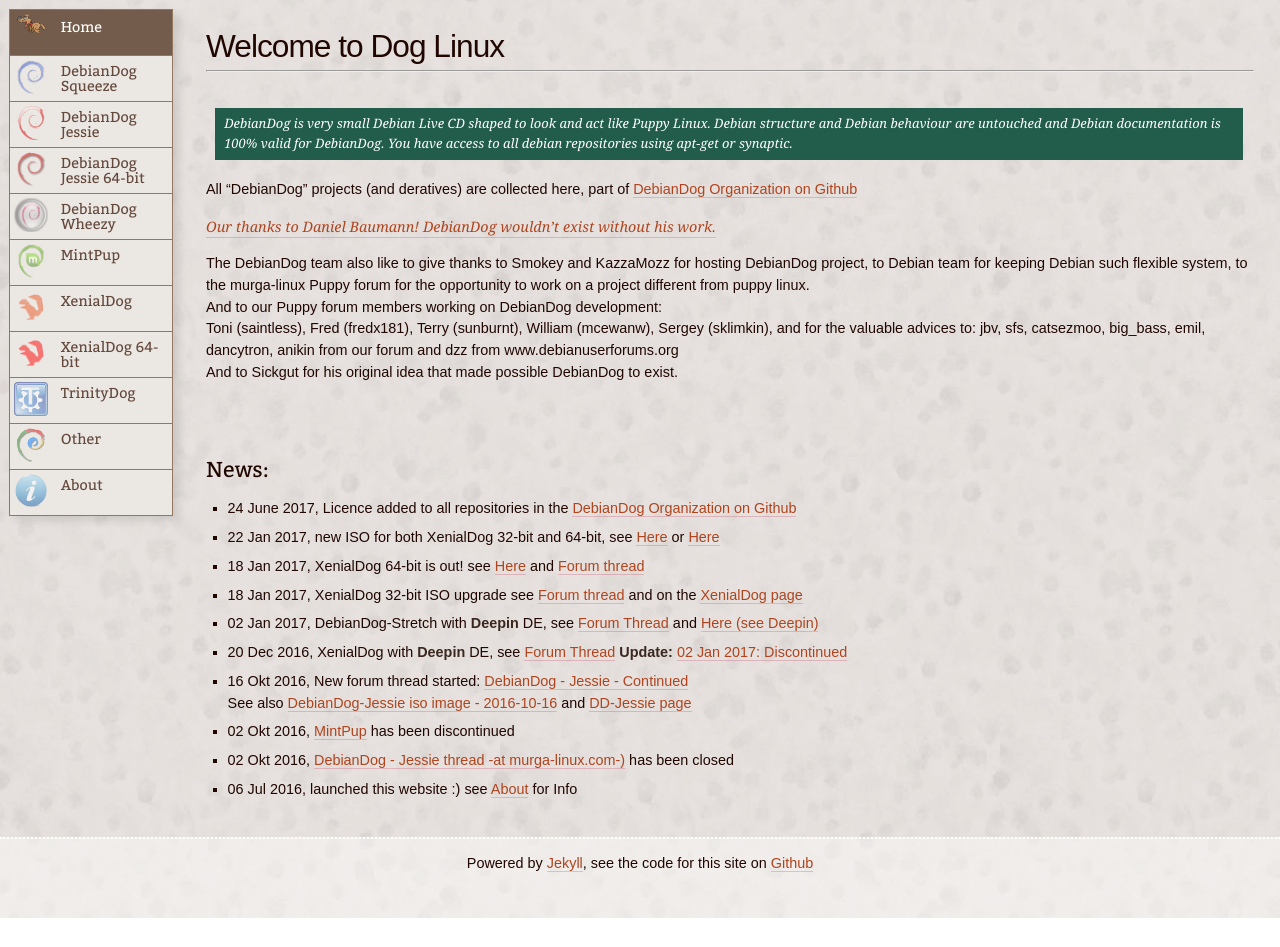
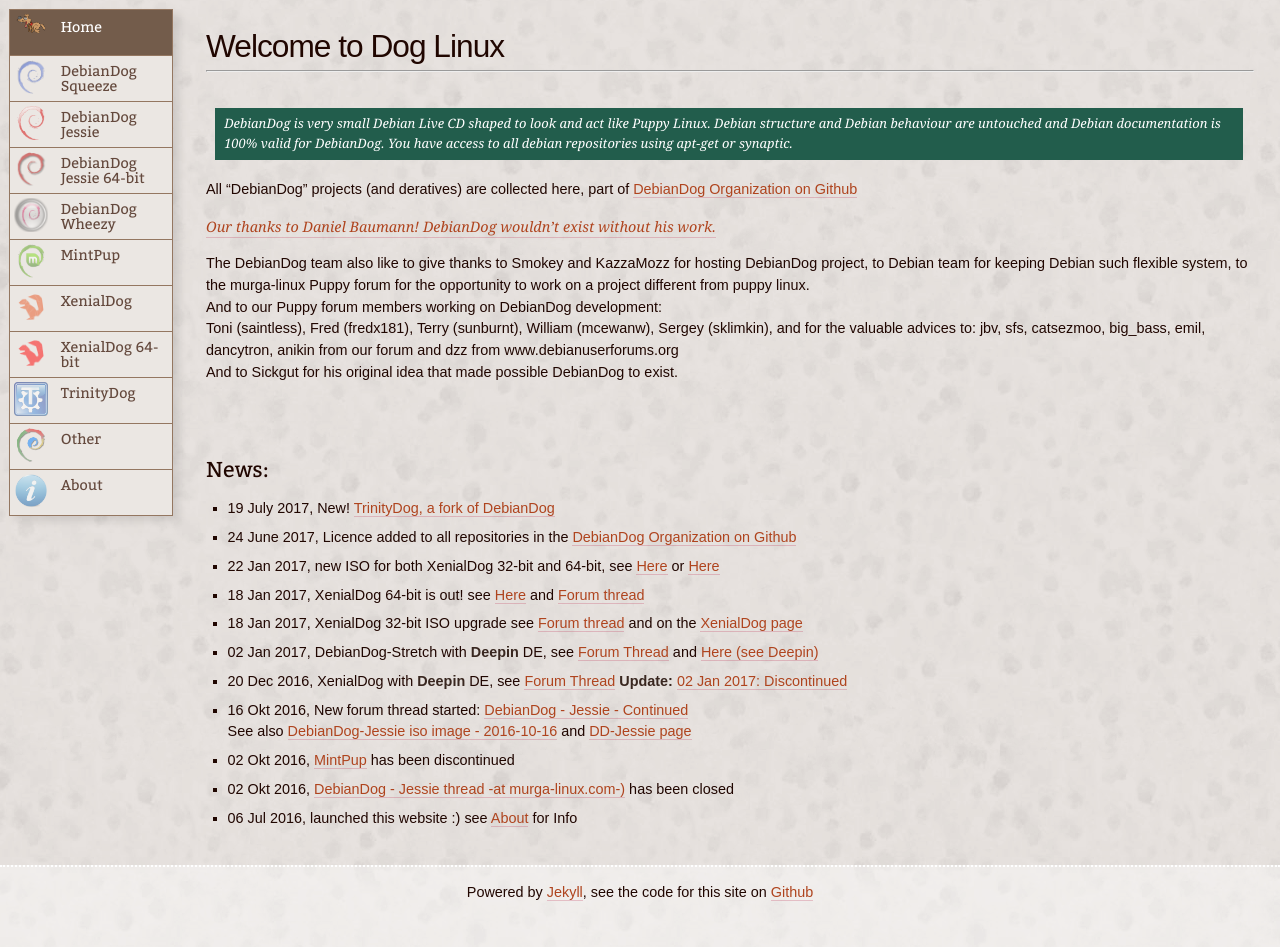
Before and after one commit to DebianDog/doglinux, a Jekyll site: the page built from index.md, in a window 1280 px wide and 947 px high. Built offline with Jekyll 4.4.1, drawn with Linux system fonts in a browser that asks for light colours; comment, search, counter and statistics services are not loaded.

Commit message:
TrinityDog info updated

```diff
--- a/index.md
+++ b/index.md
@@ -28,6 +28,8 @@ And to Sickgut for his original idea that made possible DebianDog to exist.
 
 
 ## News:
+
+ - 19 July 2017, New! [TrinityDog, a fork of DebianDog](zz06-trinitydog.html){:target="_blank"}
 
  - 24 June 2017, Licence added to all repositories in the [DebianDog Organization on Github](https://github.com/DebianDog/ "Join the DebianDog Organization!"){:target="_blank"}
 
```
Also changed, not shown: zz06-trinitydog.md (+2 -0 lines).
